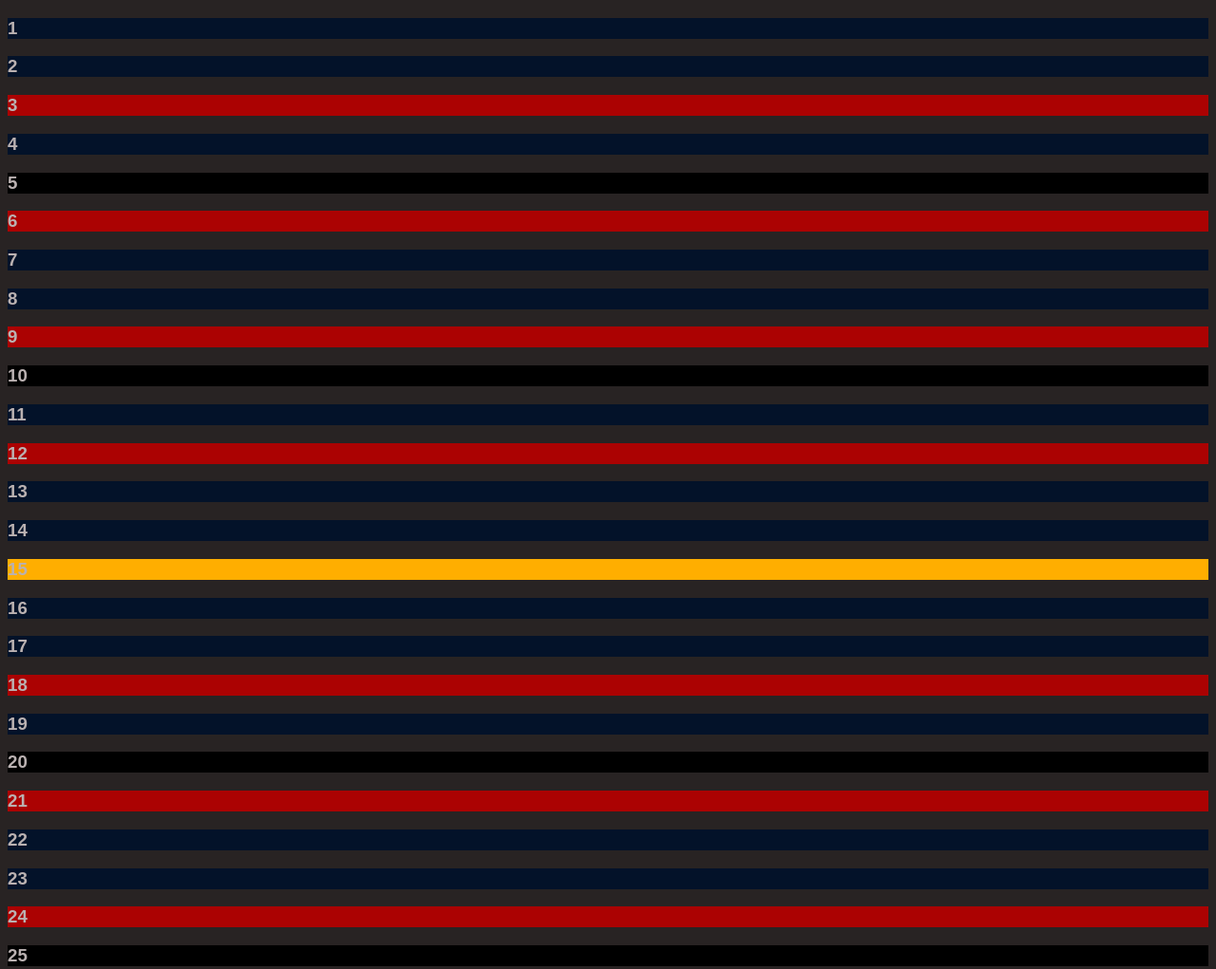
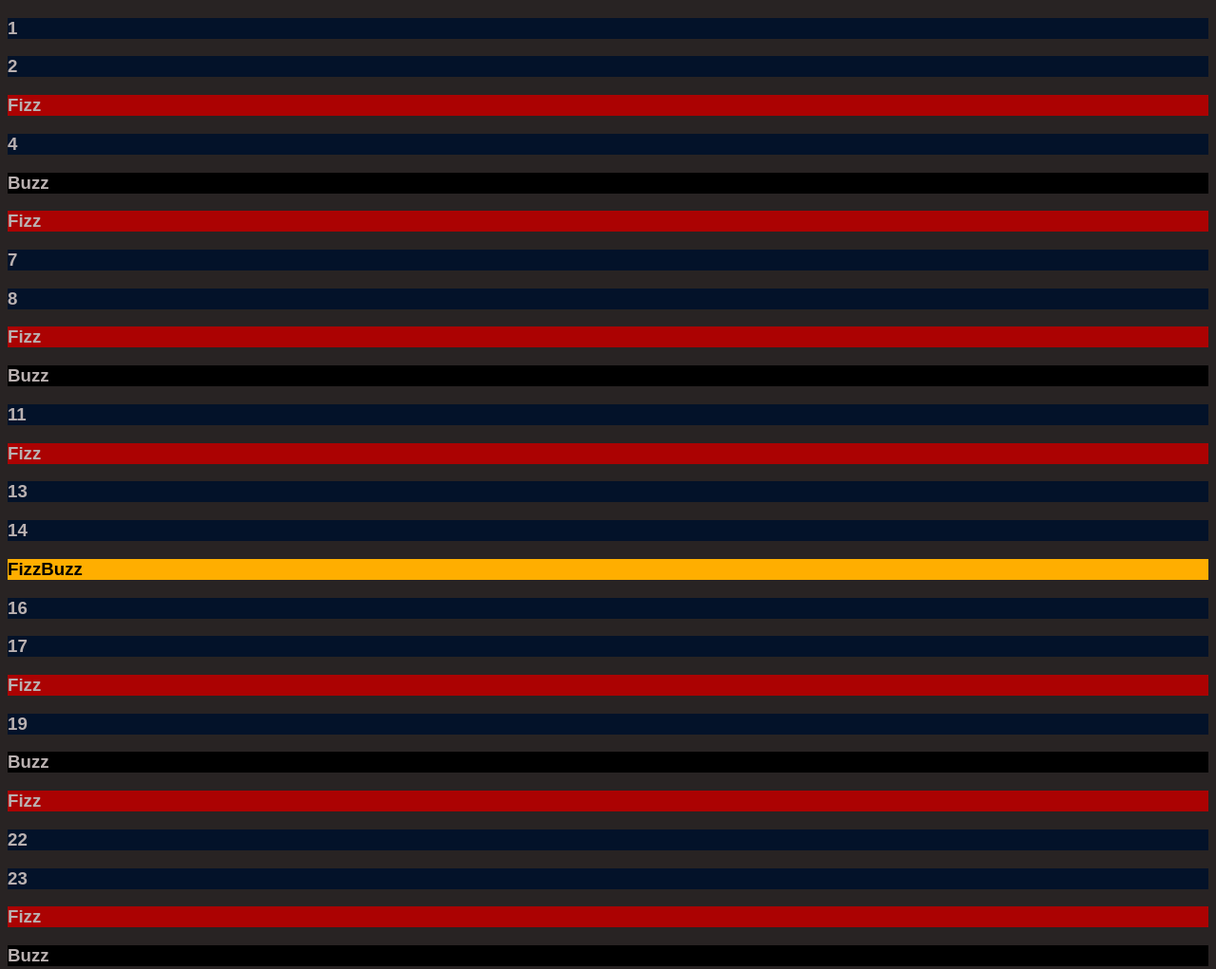
Before and after one commit to MikePio/js-fizzbuzz, a plain HTML site: page index.html in a window 1280 px wide. Shown: the top 1021 px of the page at 95% size. Drawn offline with Linux system fonts and the light colour scheme.

Commit message:
Completed exercise (without bonus)

```diff
--- a/script.js
+++ b/script.js
@@ -34,24 +34,22 @@ const container = document.querySelector('.container');
 console.log(container);
 
 for(let i = 1; i <= 100; i++){
-  // console.log(i);
+  // console.log(i); //stampa tutti i numeri da 1 a 100 in console
   // OPPURE
 // for(let i = 0; i < 100; i++){
 //   console.log(i+1);
 
-
   // vengono creati gli h3 in html
-  const numbers = document.createElement('h3');
+  let numbers = document.createElement('h3');
   // il contenitore contiene tutti gli h3
   container.append(numbers);
   // ogni h3 ha un proprio numero
-  numbers.append(i);
+  // numbers.append(i);  //stampa tutti i numeri da 1 a 100 nella pagina hmml
   // aggiunge una classe per colorare il background di ogni numero
   numbers.classList.add("bg-color");
 
 
   let numbersMultiples = i;
-
 
   // SEMPRE MEGLIO METTERE CIò CHE è COMUNE COME CONDIZIONE (ES . PER PRIMA: if(!(i % 3) && !(i % 5)){ COME SECONDA O TERZA if(!(i % 3)){ OPPURE if(!(i % 3)){  )
   if(!(i % 3) && !(i % 5)){
@@ -63,6 +61,7 @@ for(let i = 1; i <= 100; i++){
     // console.log(numbersMultiples - (i % 5) - (i % 3) );
     console.log('FizzBuzz');
 
+    numbers.append('FizzBuzz');
 
 
   }
@@ -74,6 +73,7 @@ for(let i = 1; i <= 100; i++){
 
     // console.log(numbersMultiples - (i % 3) );
     console.log('Fizz');
+    numbers.append('Fizz');
 
 
 
@@ -86,12 +86,15 @@ for(let i = 1; i <= 100; i++){
 
     // console.log(numbersMultiples - (i % 5) );
     console.log('Buzz');
+    numbers.append('Buzz');
 
 
   }
 
   else{
     console.log(numbersMultiples);
+    numbers.append(numbersMultiples );
+
   }
   // * è LA STESSA COSA DI:
   // else if((i % 3) || (i % 5))  {
@@ -99,11 +102,4 @@ for(let i = 1; i <= 100; i++){
 
   // }
 
-
-
-
-
-
-
-
 }
--- a/style.css
+++ b/style.css
@@ -12,4 +12,5 @@
 
 .bg-orange{
   background-color: rgb(255, 174, 0);
+  color: black;
 }
```
